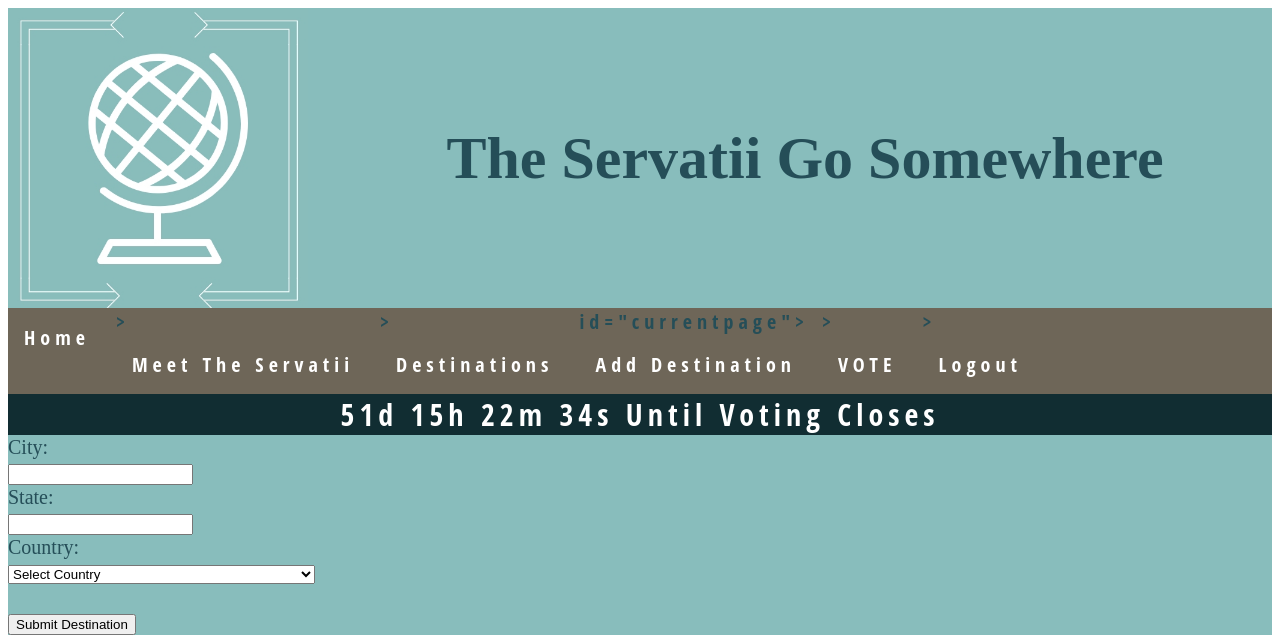
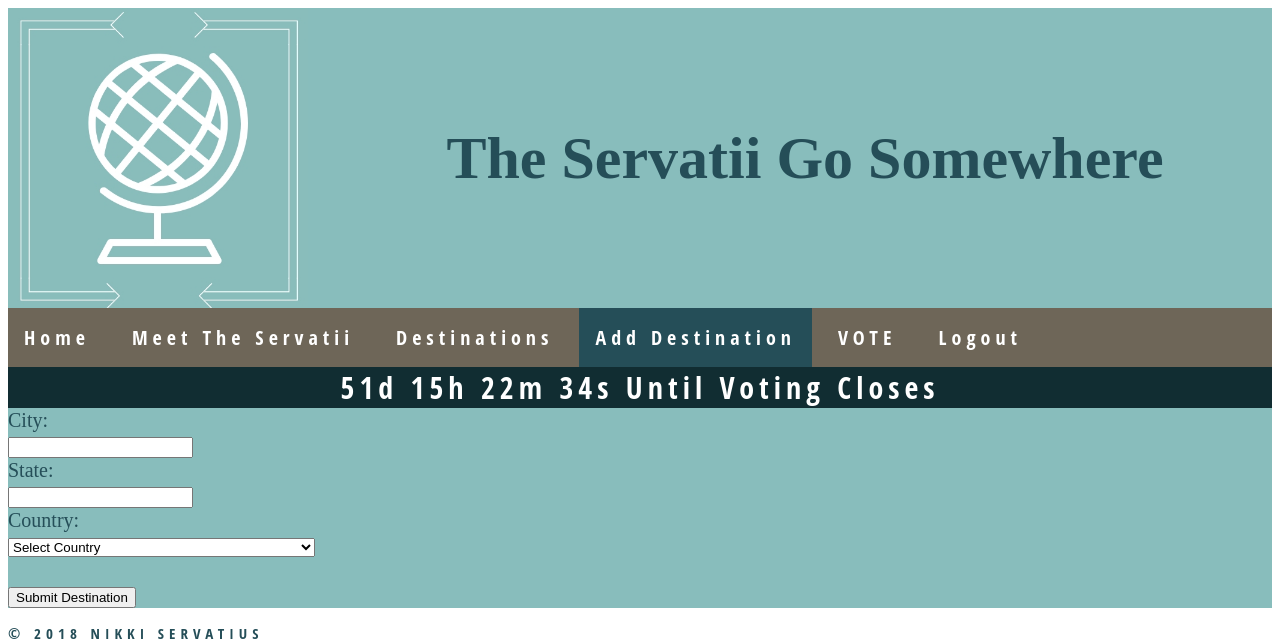
Before and after one commit to nikkiservatius/theservatiigosomewhere, a PHP site: page /Adddestinations.php in a window 1280 px wide. Shown: the top 642 px of the page. Run offline with PHP 8.4, Linux system fonts and the light colour scheme; the visitor is signed in with stand-in values (Sample User, id 1).

Commit message:
its a new day ugh

```diff
--- a/navbar.php
+++ b/navbar.php
@@ -2,15 +2,15 @@
   <ul>
     <li <?php if ($thisPage == "Home") echo  " id=\"currentpage\""; ?>>
       <a href="Home.php">Home</a></li>
-    <li> <?php if ($thisPage == "Meettheservatii") echo " id=\"currentpage\""; ?>>
+    <li <?php if ($thisPage == "Meettheservatii") echo " id=\"currentpage\""; ?>>
       <a href="Meettheservatii.php">Meet The Servatii</a></li>
-    <li> <?php if ($thisPage == "Destinations") echo " id=\"currentpage\""; ?>>
+    <li <?php if ($thisPage == "Destinations") echo " id=\"currentpage\""; ?>>
       <a href="Destinations.php">Destinations</a></li>
-    <li> <?php if ($thisPage == "Adddestinations") echo " id=\"currentpage\""; ?>>
+    <li <?php if ($thisPage == "Adddestinations") echo " id=\"currentpage\""; ?>>
       <a href="Adddestinations.php">Add Destination</a></li>
-    <li> <?php if ($thisPage == "Vote") echo " id=\"currentpage\""; ?>>
+    <li <?php if ($thisPage == "Vote") echo " id=\"currentpage\""; ?>>
       <a href="Vote.php">VOTE</a></li>
-    <li> <?php if ($thisPage == "Logout") echo " id=\"currentpage\""; ?>>
+    <li <?php if ($thisPage == "Logout") echo " id=\"currentpage\""; ?>>
         <a href="Logout.php">Logout</a></li>
   </ul>
 </div>
```
